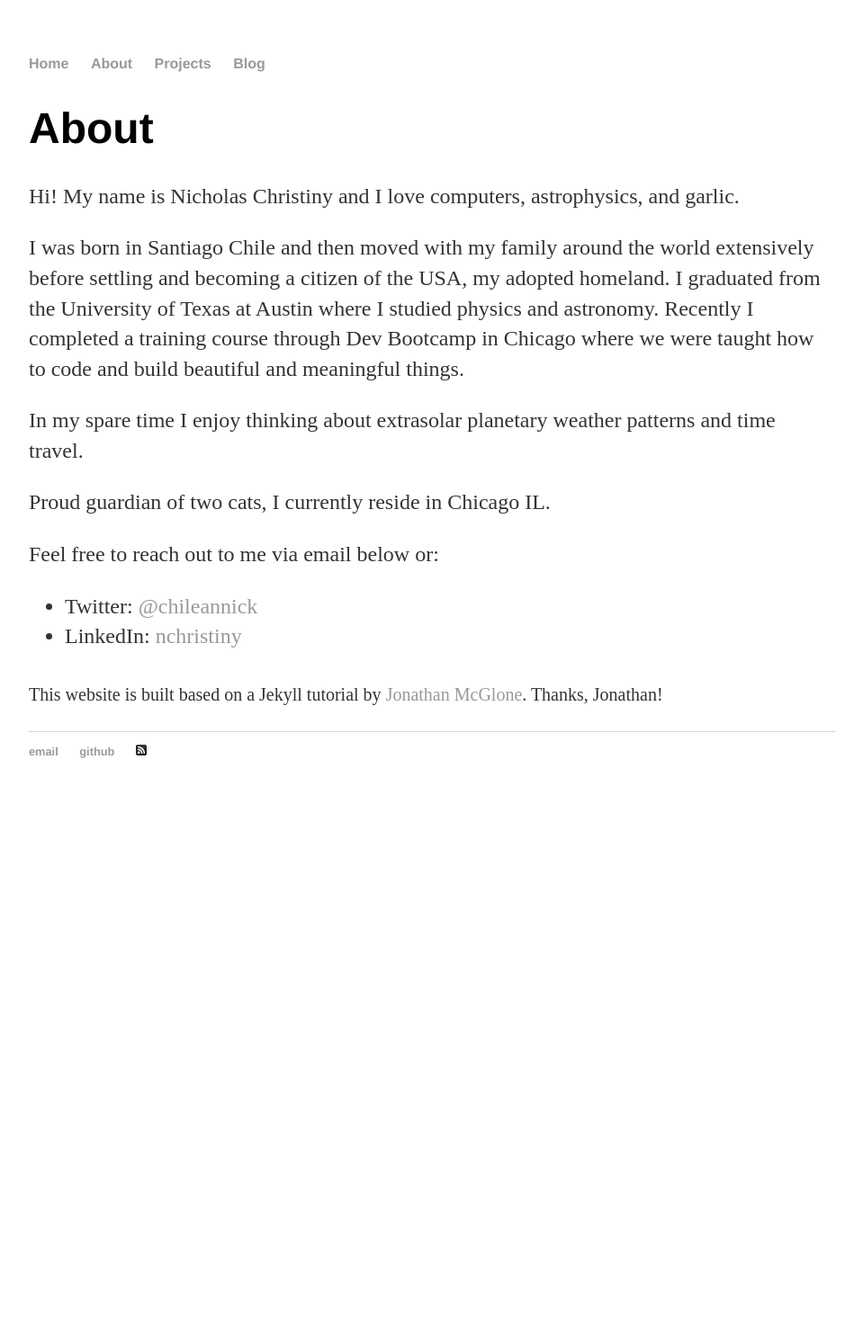
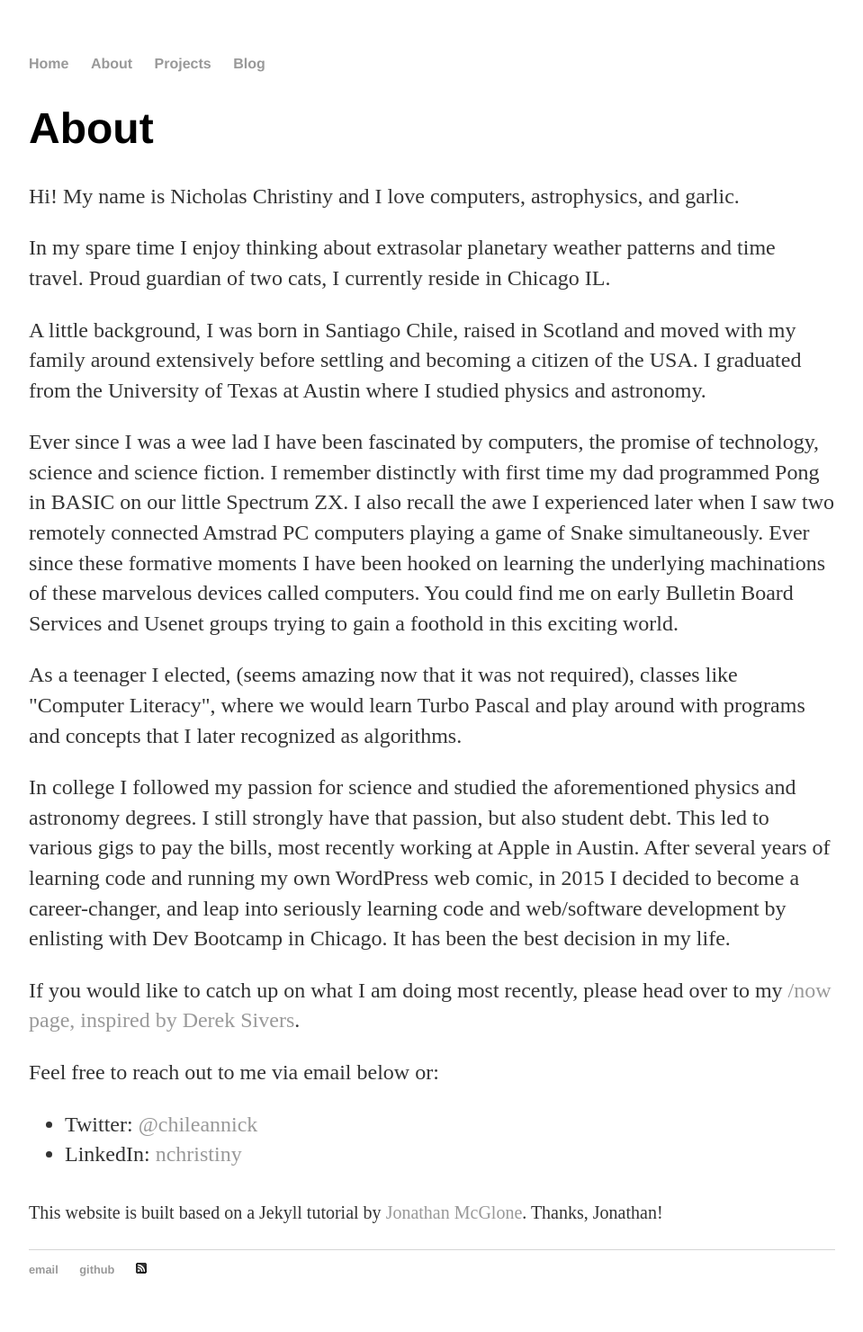
Before and after one commit to nchristiny/nchristiny.github.io, a Jekyll site: the page built from about/index.html, in a window 1280 px wide. Shown: the whole page at 90% size, without its empty margins (160-1119 px from the left). Built offline with Jekyll 4.4.1, drawn with Linux system fonts in a browser that asks for light colours; Markdown is read by kramdown in place of the engine named in the settings; before the commit the page ends 905 px from its top, so only the background shows below that.

Commit message:
Add now page

```diff
--- a/about/index.html
+++ b/about/index.html
@@ -5,13 +5,16 @@
 <div class="about">
   <h1>About</h1>
   <p>Hi! My name is Nicholas Christiny and I love computers, astrophysics, and garlic.</p>
-  <p>I was born in Santiago Chile and then moved with my family around the world extensively before settling and becoming a citizen of the USA, my adopted homeland. I graduated from the University of Texas at Austin where I studied physics and astronomy. Recently I completed a training course through Dev Bootcamp in Chicago where we were taught how to code and build beautiful and meaningful things.</p>
-  <p>In my spare time I enjoy thinking about extrasolar planetary weather patterns and time travel.</p>
-  <p>Proud guardian of two cats, I currently reside in Chicago IL.</p>
+  <p>In my spare time I enjoy thinking about extrasolar planetary weather patterns and time travel. Proud guardian of two cats, I currently reside in Chicago IL.</p>
+  <p>A little background, I was born in Santiago Chile, raised in Scotland and moved with my family around extensively before settling and becoming a citizen of the USA. I graduated from the University of Texas at Austin where I studied physics and astronomy.</p>
+  <p>Ever since I was a wee lad I have been fascinated by computers, the promise of technology, science and science fiction. I remember distinctly with first time my dad programmed Pong in BASIC on our little Spectrum ZX. I also recall the awe I experienced later when I saw two remotely connected Amstrad PC computers playing a game of Snake simultaneously. Ever since these formative moments I have been hooked on learning the underlying machinations of these marvelous devices called computers. You could find me on early Bulletin Board Services and Usenet groups trying to gain a foothold in this exciting world.</p>
+  <p>As a teenager I elected, (seems amazing now that it was not required), classes like "Computer Literacy", where we would learn Turbo Pascal and play around with programs and concepts that I later recognized as algorithms.</p>
+  <p>In college I followed my passion for science and studied the aforementioned physics and astronomy degrees. I still strongly have that passion, but also student debt. This led to various gigs to pay the bills, most recently working at Apple in Austin. After several years of learning code and running my own WordPress web comic, in 2015 I decided to become a career-changer, and leap into seriously learning code and web/software development by enlisting with Dev Bootcamp in Chicago. It has been the best decision in my life.</p>
+  <p>If you would like to catch up on what I am doing most recently, please head over to my <a href="/now" title="My now page">/now page, inspired by <a href="http://nownownow.com/about" target="_blank" title="About now pages">Derek Sivers</a>.</p>
   <p>Feel free to reach out to me via email below or:</p>
   <ul class="contacts">
-    <li>Twitter: <a href="http://twitter.com/chileannick">@chileannick</a></li>
-    <li>LinkedIn: <a href="https://www.linkedin.com/in/nchristiny">nchristiny</a></li>
+    <li>Twitter: <a href="http://twitter.com/chileannick" target="_blank" title="Twitter link">@chileannick</a></li>
+    <li>LinkedIn: <a href="https://www.linkedin.com/in/nchristiny" target="_blank" title="LinkedIn link">nchristiny</a></li>
   </ul>
-  <p><sub>This website is built based on a Jekyll tutorial by <a href="http://jmcglone.com">Jonathan McGlone</a>. Thanks, Jonathan!</sub></p>
+  <p><sub>This website is built based on a Jekyll tutorial by <a href="http://jmcglone.com" target="_blank" title="Jonathan's page">Jonathan McGlone</a>. Thanks, Jonathan!</sub></p>
 </div>
```
Also changed, not shown: now/index.html (added, +22 -0 lines).
